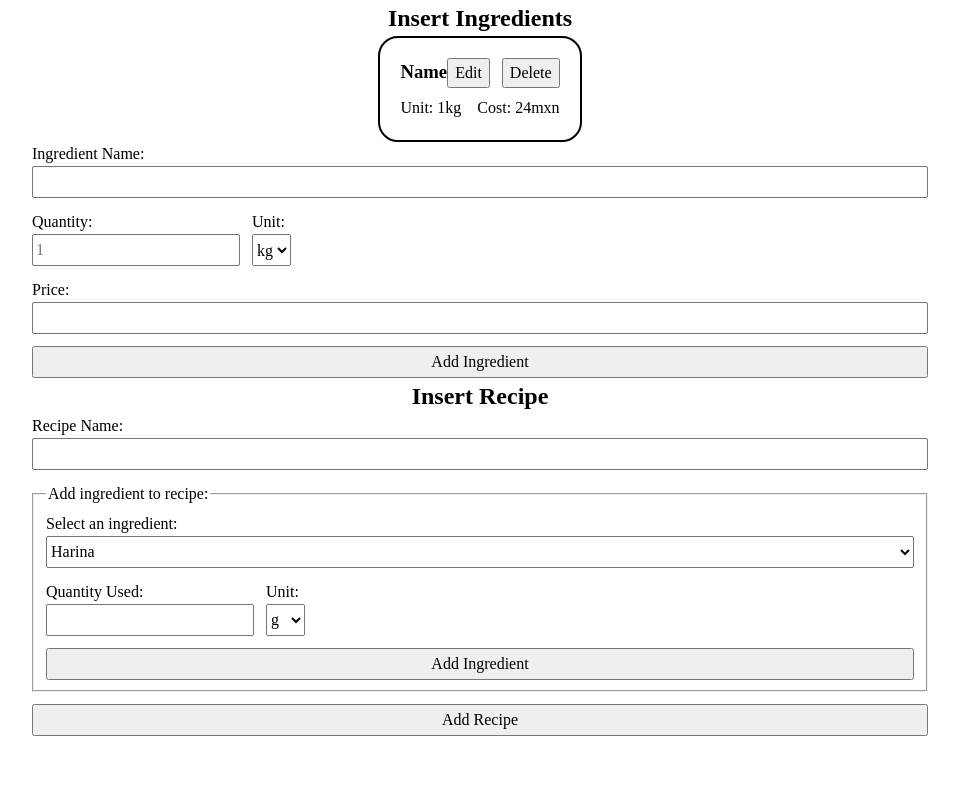
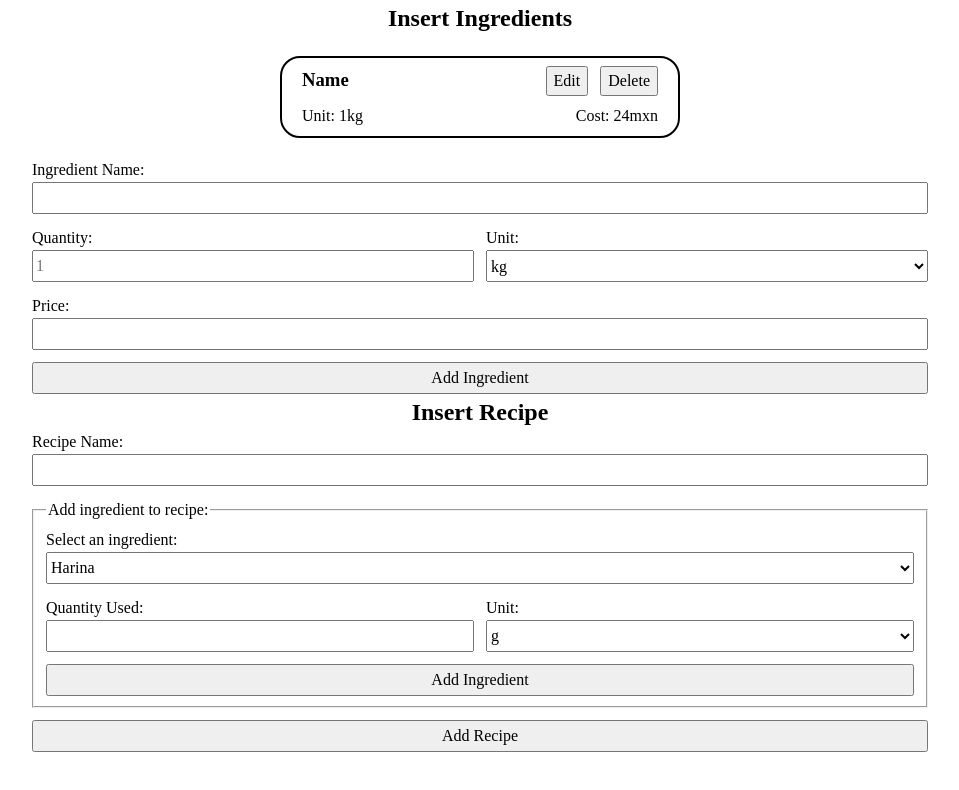
Before and after one commit to MCurb/recipe-cost-calculator, a website built with webpack: page src/template.html in a window 1280 px wide. Shown: the whole page, without its empty margins (160-1119 px from the left). Built offline with nearby package versions, Linux system fonts and the light colour scheme.

Commit message:
fix: small UI improvements

```diff
--- a/src/styles.css
+++ b/src/styles.css
@@ -86,6 +86,9 @@ section {
   display: flex;
   flex-direction: column;
   align-items: center;
+  gap: 20px;
+  width: 100%;
+  padding: 20px;
 }
 
 .ingredient-card {
@@ -93,7 +96,7 @@ section {
   flex-direction: column;
   gap: 8px;
   width: min(400px, 100%);
-  padding: 20px;
+  padding: 8px 20px;
   border: 2px solid;
   border-radius: 20px;
 }
@@ -144,7 +147,7 @@ input, select, form button {
   flex-wrap: wrap;
 }
 
-.used-quantity-wrapper {
+.used-quantity-wrapper > * {
   flex: 1;
 }
 
```
